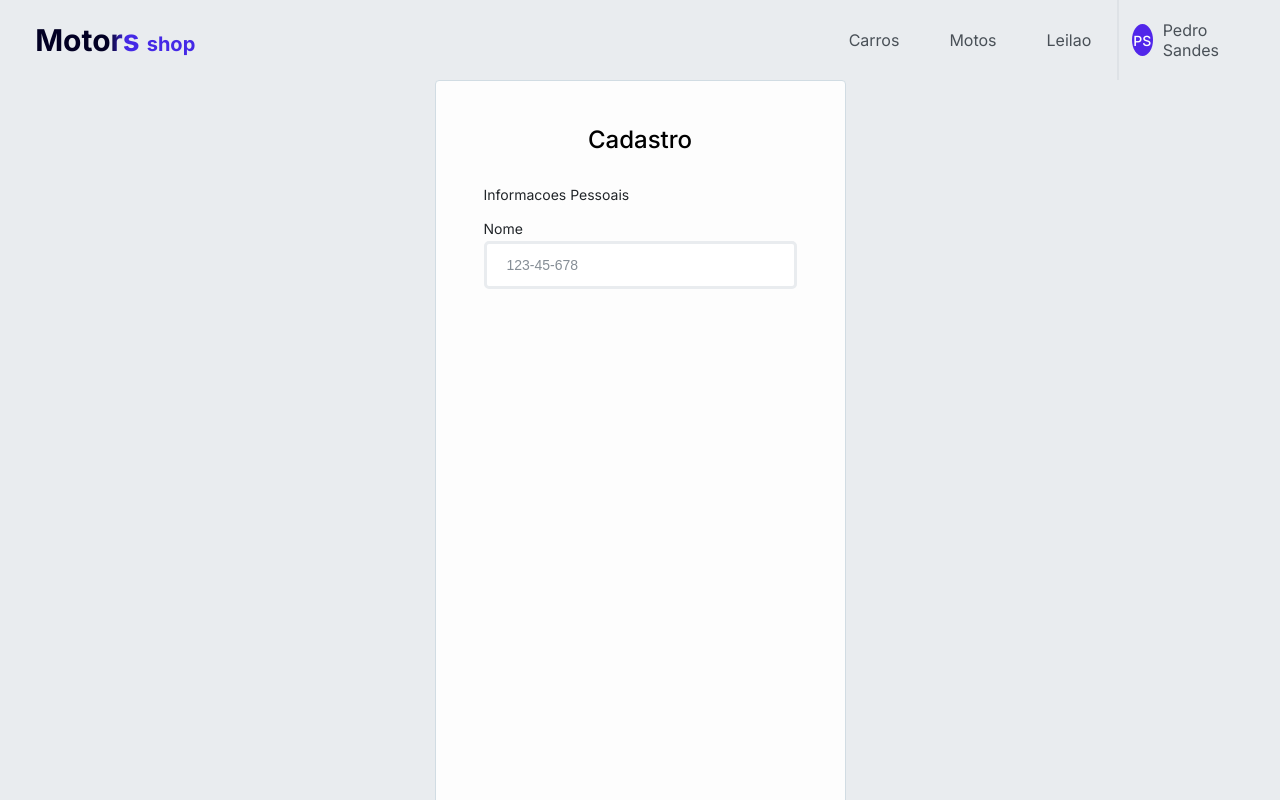
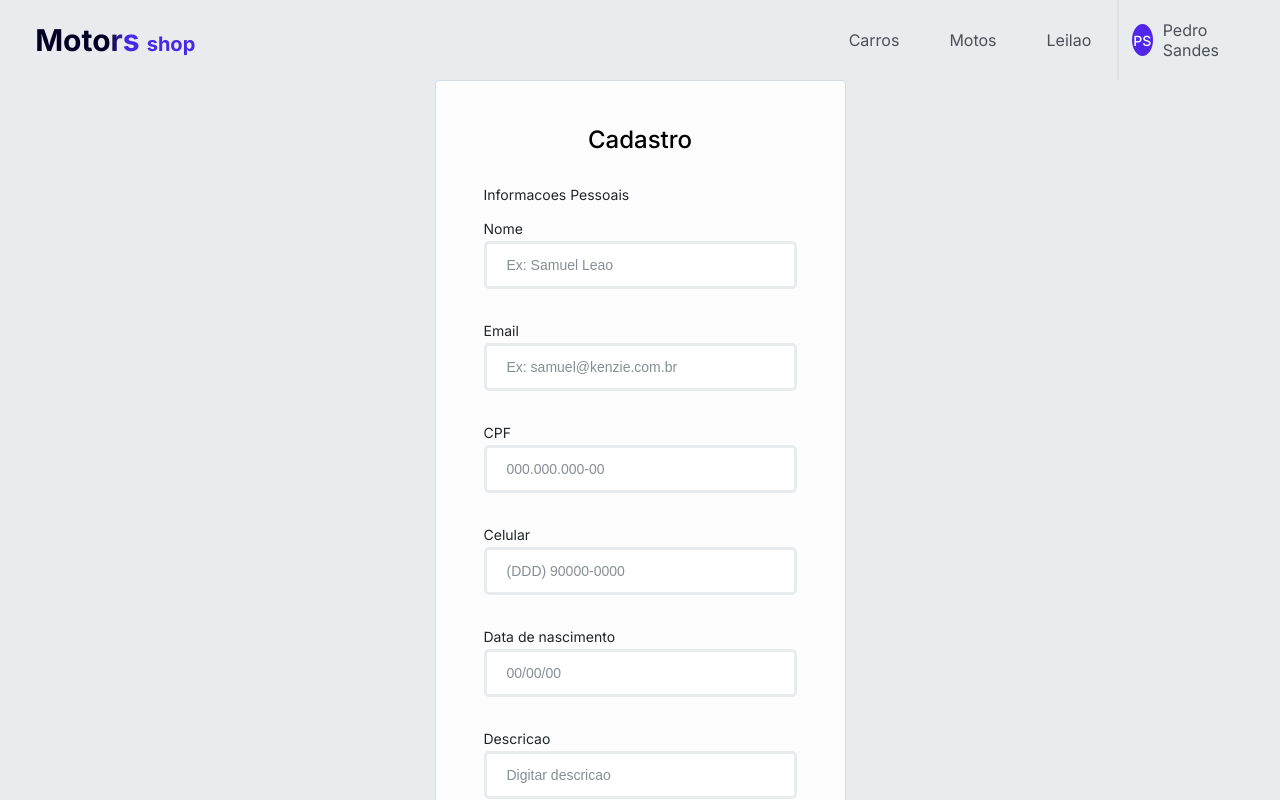
Before and after one commit to Mrdiskman/Motors_shop, a Next.js app in the folder motors_shop_next_app/: page /register in a window 1280 px wide. Shown: the top 800 px of the page. Built offline with nearby package versions, Linux system fonts and the light colour scheme.

Commit message:
feat: database

```diff
--- a/motors_shop_next_app/next.config.js
+++ b/motors_shop_next_app/next.config.js
@@ -4,7 +4,7 @@ const nextConfig = {
   reactStrictMode: true,
   images: {
     domains: '',
-    path: `${basePath}/_next/image`,
+    //path: `${basePath}/_next/image`,
   }
 }
 
--- a/motors_shop_next_app/src/components/GeneralComponents/index.ts
+++ b/motors_shop_next_app/src/components/GeneralComponents/index.ts
@@ -161,7 +161,7 @@ export const Input = styled.input<Props>`
   font-size: ${({ fontSize }) => (fontSize ? fontSize : "14px")};
   width: ${({ width }) => (width ? width : "100%")};
   height: ${({ height }) => (height ? height : "48px")};
-  margin: ${({ margin }) => (margin ? margin : "0px 0px 0px 0px")};
+  margin: ${({ margin }) => (margin ? margin : "0px 0px 24px 0px")};
   padding: ${({ padding }) => (padding ? padding : "12px 20px")};
   border-radius: ${({ borderRadius }) => (borderRadius ? borderRadius : "5px")};
   border: ${({ border }) => (border ? border : "solid")};
--- a/motors_shop_next_app/src/data-source.ts
+++ b/motors_shop_next_app/src/data-source.ts
@@ -1,8 +1,7 @@
 
 import { DataSource } from "typeorm"
 import { User } from "./entities/user.entity"
-import { createTables1677587488043 } from "./migrations/1677587488043-createTables"
-import { initialMigration1677587581500 } from "./migrations/1677587581500-initialMigration"
+import { initialMigration1677613479220 } from "./migrations/1677613479220-initialMigration"
 
 
 
@@ -23,7 +22,7 @@ export const AppDataSource = new DataSource({
     synchronize: false,
     logging: true,
     entities: [User],
-    migrations: [createTables1677587488043, initialMigration1677587581500],
+    migrations: [initialMigration1677613479220]
 
 })
 
--- a/motors_shop_next_app/src/migrations/1677587488043-createTables.ts
+++ b/motors_shop_next_app/src/migrations/1677613479220-initialMigration.ts
@@ -1,7 +1,7 @@
 import { MigrationInterface, QueryRunner } from "typeorm";
 
-export class createTables1677587488043 implements MigrationInterface {
-    name = 'createTables1677587488043'
+export class initialMigration1677613479220 implements MigrationInterface {
+    name = 'initialMigration1677613479220'
 
     public async up(queryRunner: QueryRunner): Promise<void> {
         await queryRunner.query(`CREATE TABLE "user" ("id" uuid NOT NULL, "name" character varying NOT NULL, "email" character varying NOT NULL, CONSTRAINT "UQ_e12875dfb3b1d92d7d7c5377e22" UNIQUE ("email"), CONSTRAINT "PK_cace4a159ff9f2512dd42373760" PRIMARY KEY ("id"))`);
--- a/motors_shop_next_app/src/pages/register/index.tsx
+++ b/motors_shop_next_app/src/pages/register/index.tsx
@@ -31,7 +31,7 @@ export default function Home() {
                 >
                     Cadastro
                 </Title>
-                <Label>
+                <Label                >
                     Informacoes Pessoais
                 </Label>
                 <Form>
@@ -43,7 +43,61 @@ export default function Home() {
                         id="name"
                         name="name"
                         required
-                        placeholder="123-45-678"
+                        placeholder="Ex: Samuel Leao"                     >
+                    </Input>
+                    <Label>
+                        Email
+                    </Label>
+                    <Input
+                        type='email'
+                        id="email"
+                        name="email"
+                        required
+                        placeholder="Ex: samuel@kenzie.com.br"
+                        >
+                    </Input>
+                    <Label>
+                        CPF
+                    </Label>
+                    <Input
+                        type='text'
+                        id="cpf"
+                        name="cpf"
+                        required
+                        placeholder="000.000.000-00"
+                        >
+                    </Input>
+                    <Label>
+                        Celular
+                    </Label>
+                    <Input
+                        type='text'
+                        id="phone"
+                        name="phone"
+                        required
+                        placeholder="(DDD) 90000-0000"
+                        >
+                    </Input>
+                    <Label>
+                        Data de nascimento
+                    </Label>
+                    <Input
+                        type='text'
+                        id="birthday"
+                        name="birthday"
+                        required
+                        placeholder="00/00/00"
+                        >
+                    </Input>
+                    <Label>
+                        Descricao
+                    </Label>
+                    <Input
+                        type='text'
+                        id="description"
+                        name="description"
+                        required
+                        placeholder="Digitar descricao"
                         >
                     </Input>
                 </Form>
```
Also changed, not shown: motors_shop_next_app/src/migrations/1677587581500-initialMigration.ts (deleted, +0 -11 lines), 1 other file (tests, documents, lock files or other folders).
